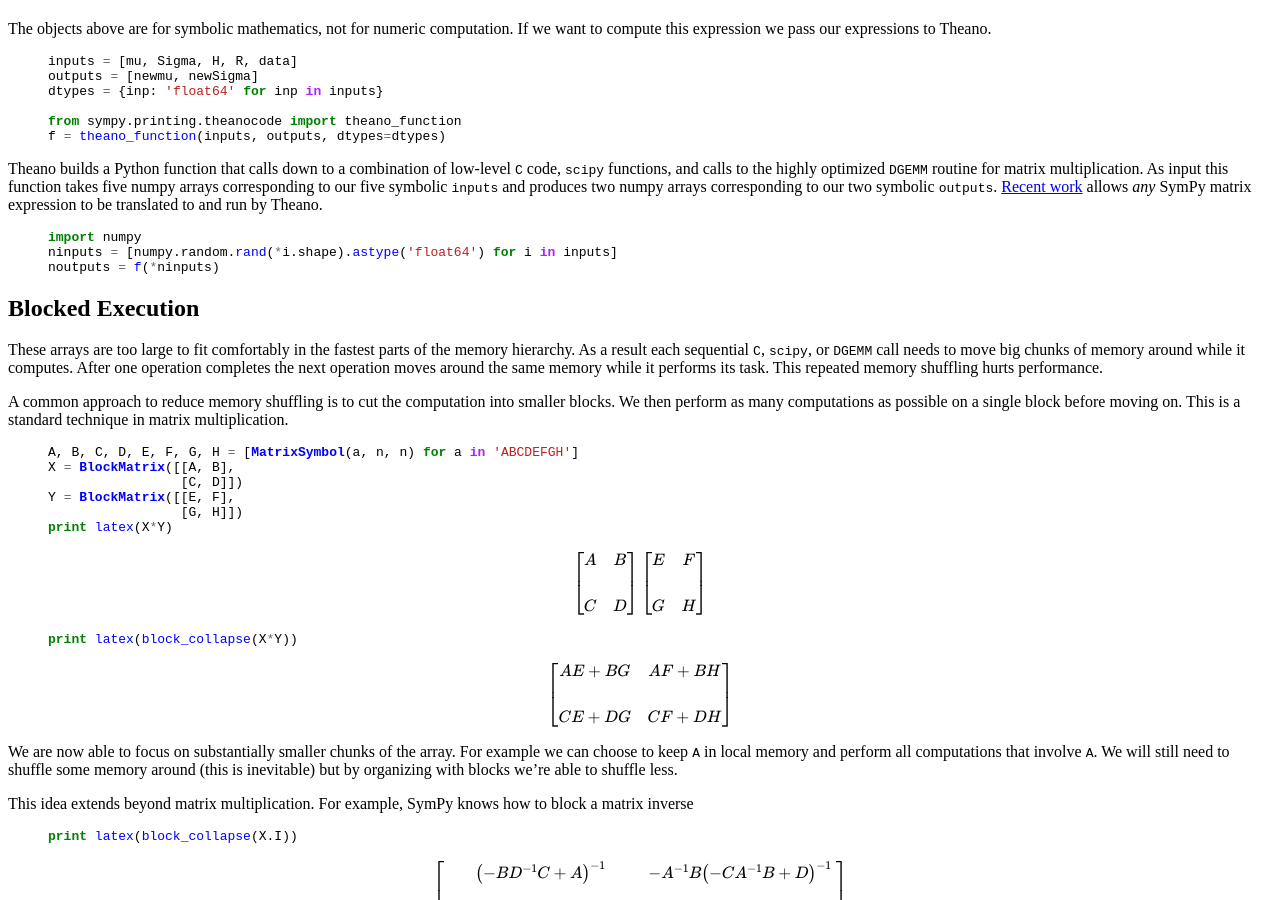
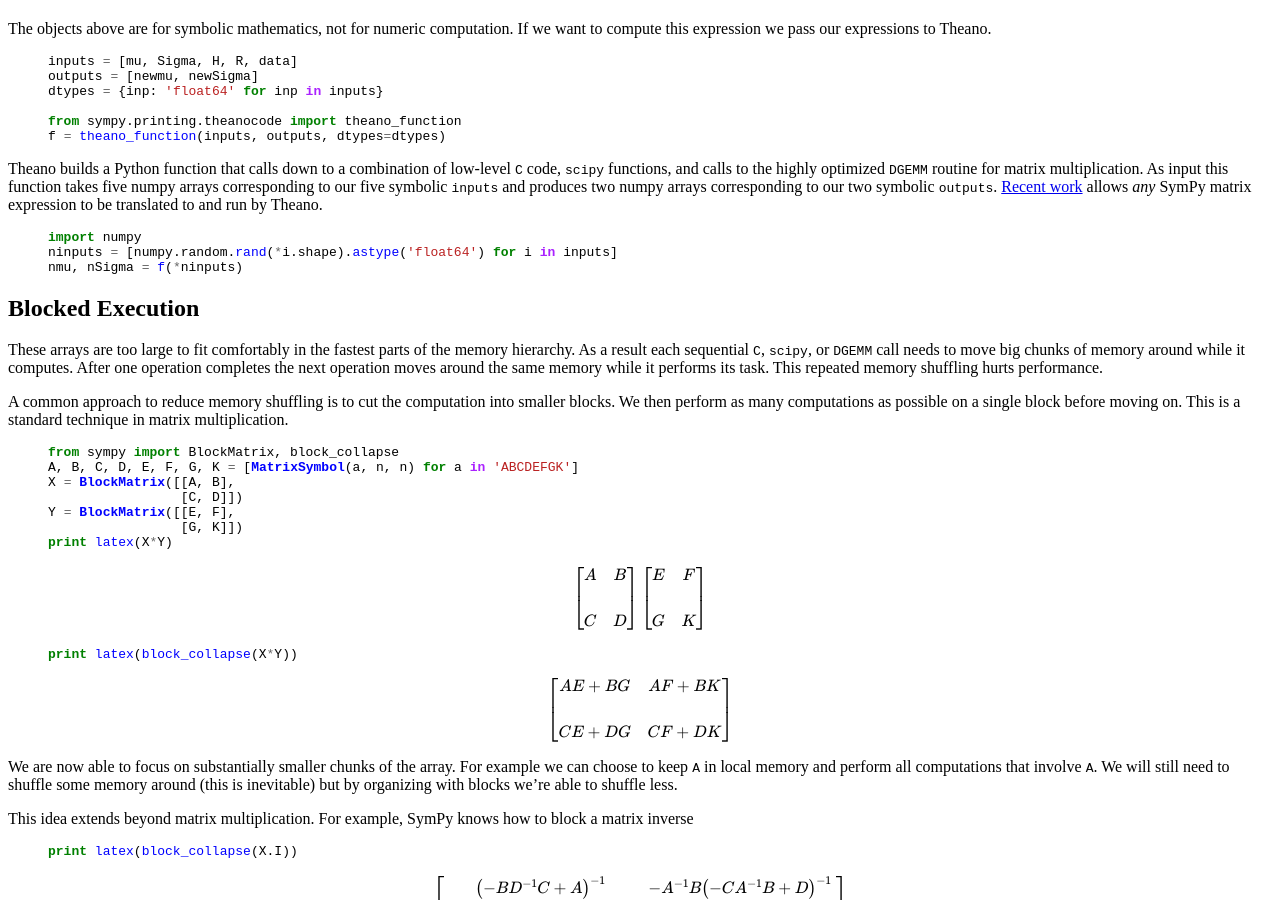
Before and after one commit to besyskymnbk/blog, a Jekyll site: the page built from _posts/work/2013-04-05-SymPy-Theano-part-3.md, in a window 1280 px wide and 900 px high, scrolled down 834 px. Built offline with Jekyll 4.4.1, drawn with Linux system fonts in a browser that asks for light colours; formulas are drawn with MathJax 3; comment, search, counter and statistics services are not loaded; some of the changed text lies outside the part shown.

Commit message:
edits to st-part 3
H -> J

reduce performance increase:
    After running the tests a few more times I noticed that I wasn't
    consistentlly getting such high numbers.  After running a few I replaced
    the 25% claim with a 20% claim.  Improvments seem to be consistently well
    above that.

```diff
--- a/_posts/work/2013-04-05-SymPy-Theano-part-3.md
+++ b/_posts/work/2013-04-05-SymPy-Theano-part-3.md
@@ -61,7 +61,7 @@ Theano builds a Python function that calls down to a combination of low-level `C
 {% highlight python %}
 import numpy
 ninputs = [numpy.random.rand(*i.shape).astype('float64') for i in inputs]
-noutputs = f(*ninputs)
+nmu, nSigma = f(*ninputs)
 {% endhighlight %}
 
 Blocked Execution
@@ -72,23 +72,24 @@ These arrays are too large to fit comfortably in the fastest parts of the memory
 A common approach to reduce memory shuffling is to cut the computation into smaller blocks.  We then perform as many computations as possible on a single block before moving on.  This is a standard technique in matrix multiplication.
 
 {% highlight python %}
-A, B, C, D, E, F, G, H = [MatrixSymbol(a, n, n) for a in 'ABCDEFGH']
+from sympy import BlockMatrix, block_collapse
+A, B, C, D, E, F, G, K = [MatrixSymbol(a, n, n) for a in 'ABCDEFGK']
 X = BlockMatrix([[A, B],
                  [C, D]])
 Y = BlockMatrix([[E, F],
-                 [G, H]])
+                 [G, K]])
 print latex(X*Y)
 {% endhighlight %}
 
 $$ \begin{bmatrix} A & B \\\\ C & D \end{bmatrix}
-   \begin{bmatrix} E & F \\\\ G & H \end{bmatrix}$$
+   \begin{bmatrix} E & F \\\\ G & K \end{bmatrix}$$
 
 {% highlight python %}
 print latex(block_collapse(X*Y))
 {% endhighlight %}
 
-$$ \begin{bmatrix} A E + B G & A F + B H \\\\
-                   C E + D G & C F + D H\end{bmatrix} $$
+$$ \begin{bmatrix} A E + B G & A F + B K \\\\
+                   C E + D G & C F + D K\end{bmatrix} $$
 
 We are now able to focus on substantially smaller chunks of the array.  For example we can choose to keep `A` in local memory and perform all computations that involve `A`.  We will still need to shuffle some memory around (this is inevitable) but by organizing with blocks we're able to shuffle less.
 
```
Also changed, not shown: other parts of _posts/work/2013-04-05-SymPy-Theano-part-3.md (+3 -3 lines).
